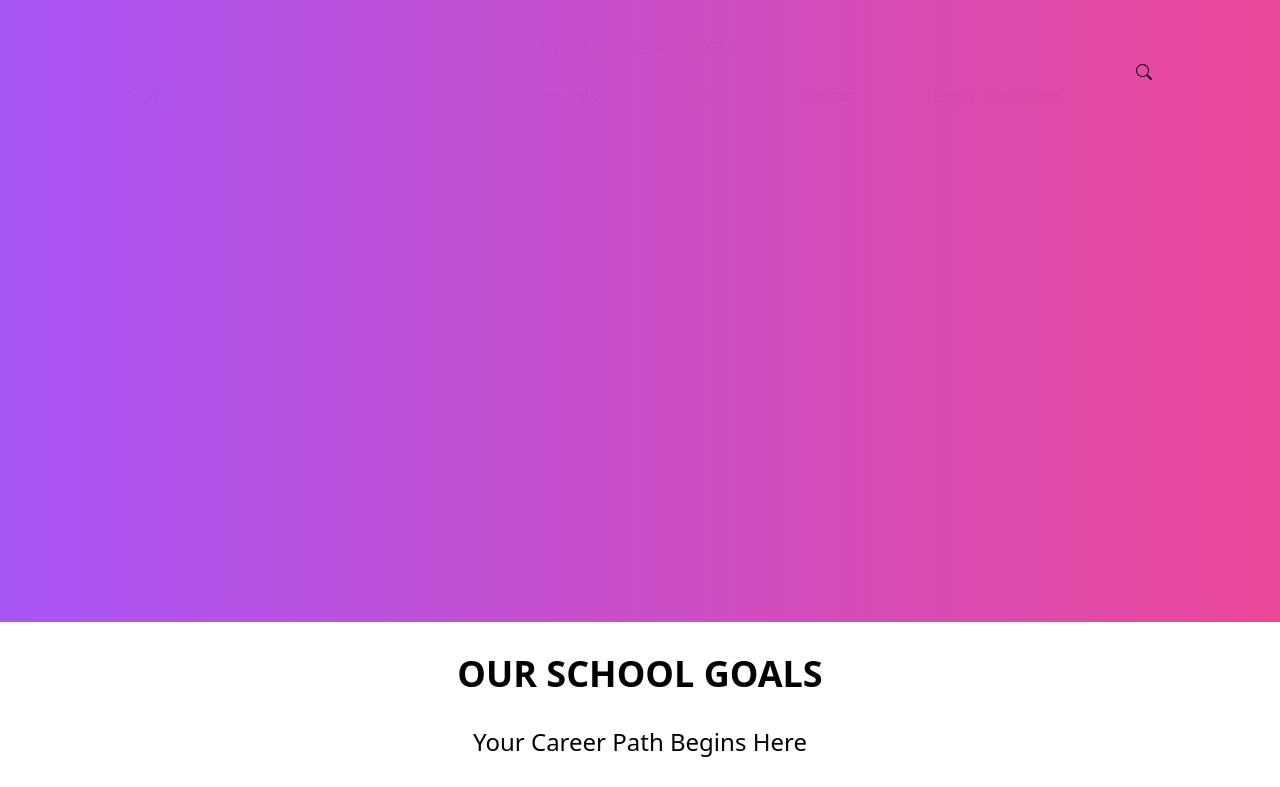
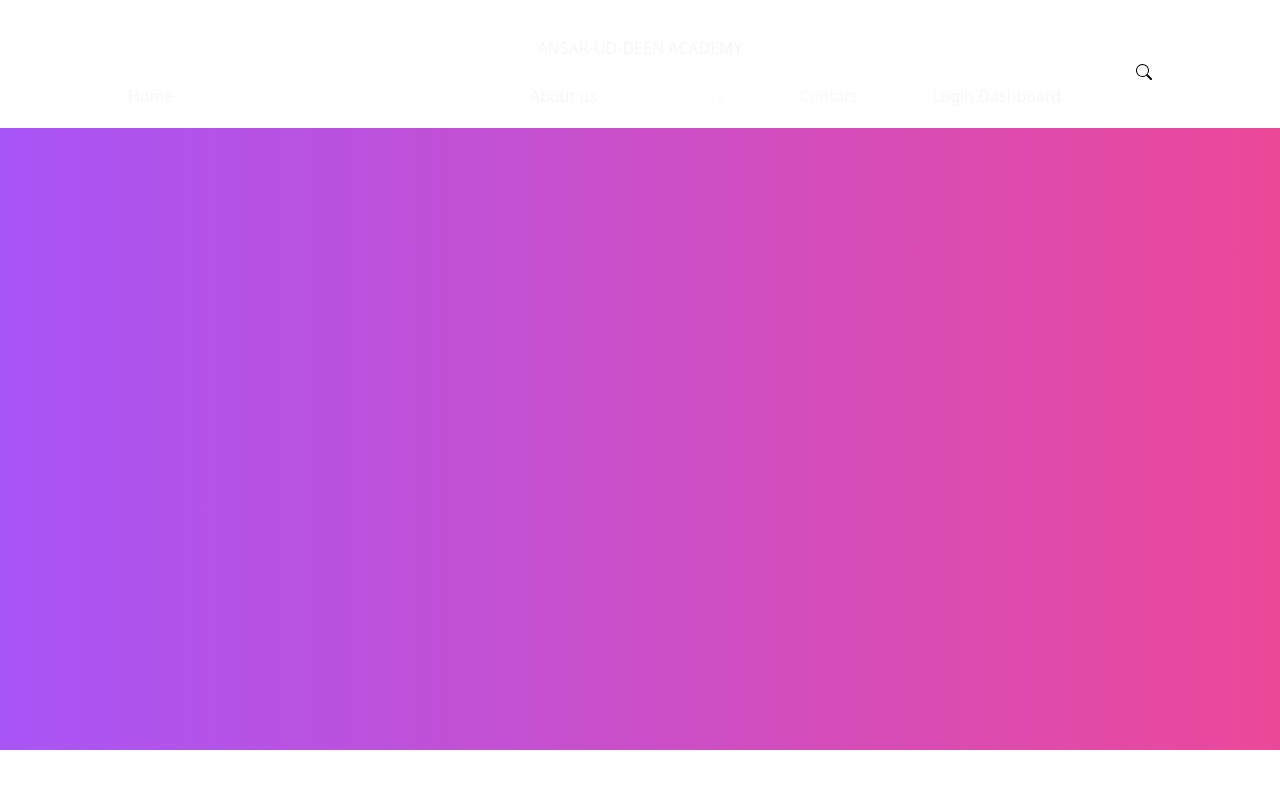
Before and after one commit to lil-dev16/ansar-academy, a React (Create React App) app: page / in a window 1280 px wide. Shown: the top 787 px of the page. Built offline with nearby package versions, Linux system fonts and the light colour scheme.

Commit message:
nav update

```diff
--- a/src/components/Hero.jsx
+++ b/src/components/Hero.jsx
@@ -10,7 +10,7 @@
     gsap.from('.btn', {opacity:0, duration:2, delay: 2, y: 45 });
   }, [])
   return (
-    <div className='bg-gradient-to-r from-purple-500 to-pink-500 min-h-[50vh] '>
+    <div className='bg-gradient-to-r from-purple-500 to-pink-500 min-h-[50vh] mt-[8rem]'>
         <div className='bg-r grid pb-[2rem] '>
 
         <h1 className='text-3xl font-bold text-center py-[2rem] hero-header'>Empowering Student knowledge</h1>
```
